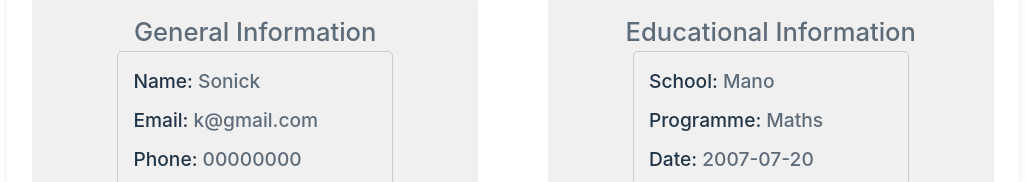
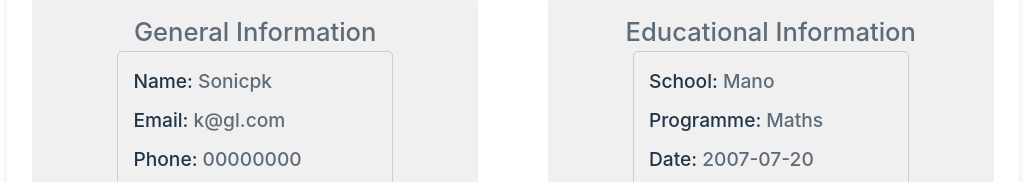
Before and after one commit to Sonickmumba/cv_app, a React (Vite) app: page / in a window 1280 px wide. Shown: the part 301-483 px from the top of the page, without its empty margins (127-1152 px from the left). Built offline with nearby package versions, Linux system fonts and the light colour scheme.

Commit message:
More updates

```diff
--- a/src/App.css
+++ b/src/App.css
@@ -196,9 +196,23 @@ input {
   }
 }
 
+@media only screen and (min-width: 2236px) {
+  /* Styles for screens wider than 1459px */
+  .card {
+    grid-template-columns: repeat(auto-fill, minmax(550px, 1fr));
+  }
+}
+
 @media only screen and (min-width: 2396px) {
   /* Styles for screens wider than 1459px */
   .card {
     grid-template-columns: repeat(auto-fill, minmax(600px, 1fr));
   }
 }
+
+@media only screen and (min-width: 3012px) {
+  /* Styles for screens wider than 1459px */
+  .card {
+    grid-template-columns: repeat(auto-fill, minmax(700px, 1fr));
+  }
+}
--- a/src/components/generalInfo/GeneralInfo.jsx
+++ b/src/components/generalInfo/GeneralInfo.jsx
@@ -5,8 +5,8 @@ const GeneralInfo = () => {
   const [submit, setSubmit] = useState(true);
 
   const [generalInfo, setGeneralInfo] = useState({
-    name: 'Sonick',
-    email: 'k@gmail.com',
+    name: 'Sonicpk',
+    email: 'k@gl.com',
     phoneNumber: '00000000',
   });
 
```
